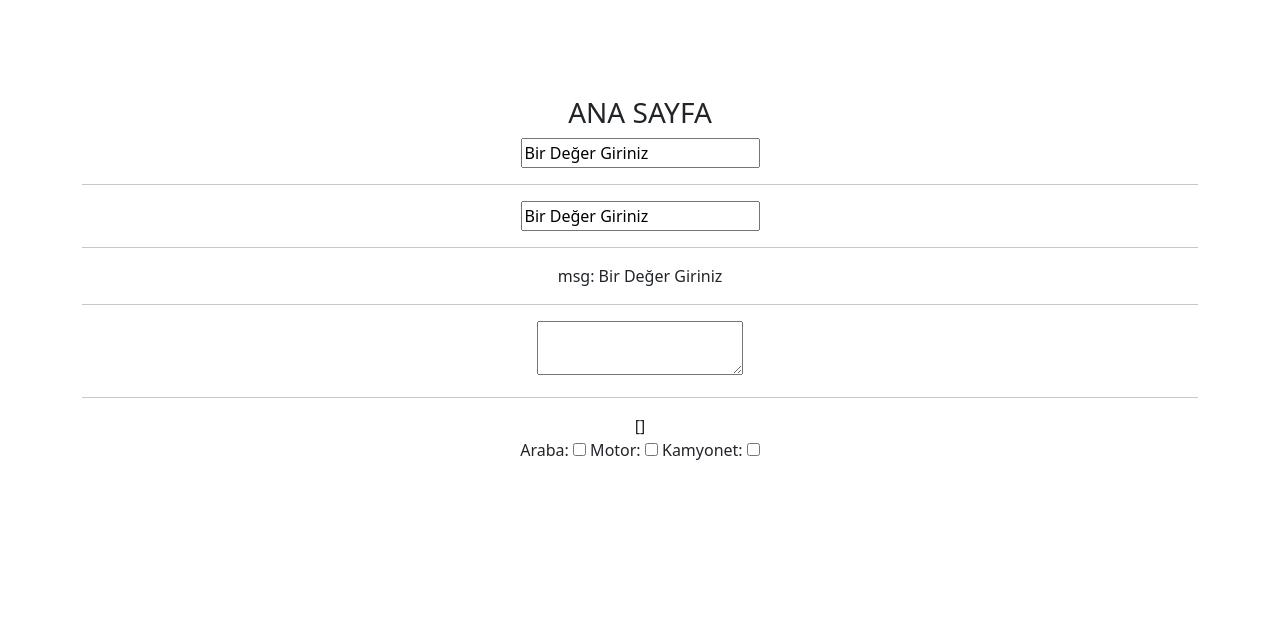
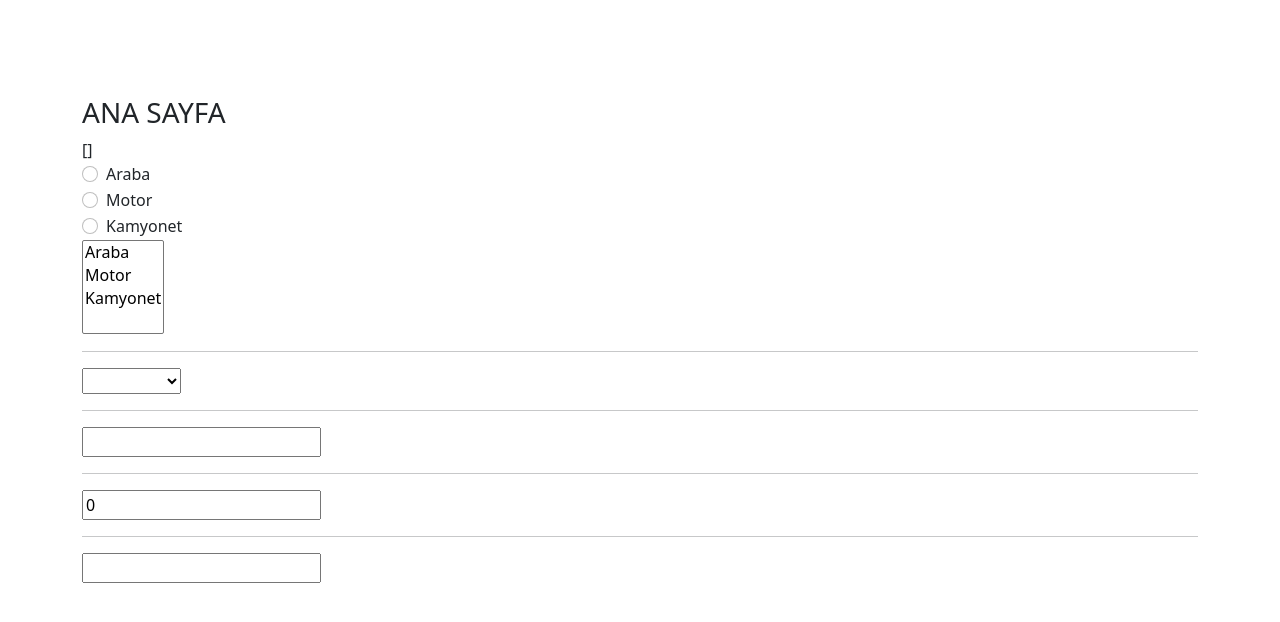
Before and after one commit to hhakangull/Vue3-examples-with-Typescript, a Vue app: page / in a window 1280 px wide. Shown: the top 622 px of the page. Built offline with nearby package versions, Linux system fonts and the light colour scheme.

Commit message:
input v-model tipleri

```diff
--- a/src/App.vue
+++ b/src/App.vue
@@ -1,37 +1,47 @@
 <template>
-  <div class="container text-center py-5">
+  <div class="container py-5">
     <h3 class="mt-5">ANA SAYFA</h3>
-    <input :value="msg" type="text" @input="makeEqual" />
-    <hr />
-    <input type="text" v-model="msg" />
-    <hr />
-    msg: {{ msg }}
-    <hr />
-    <div style="white-space: pre-wrap;">{{ text }}</div>
-    <textarea v-model="text"></textarea>
-    <hr />
-    {{ checkbox }}
-    <br />
-    Araba:
-    <input value="araba" type="checkbox" v-model="checkbox" />
-    Motor:
-    <input value="motor" type="checkbox" v-model="checkbox" />
-    Kamyonet:
-    <input value="kamyonet" type="checkbox" v-model="checkbox" />
+    <div class="col-sm-10">{{ values }}</div>
+    <div>
+      <div class="form-check">
+        <input v-model="values" class="form-check-input" type="radio" value="araba" />
+        <label class="form-check-label" for="gridRadios1">Araba</label>
+      </div>
+      <div class="form-check">
+        <input v-model="values" class="form-check-input" type="radio" value="motor" />
+        <label class="form-check-label" for="gridRadios2">Motor</label>
+      </div>
+      <div class="form-check">
+        <input v-model="values" class="form-check-input" type="radio" value="kamyonet" />
+        <label class="form-check-label" for="gridRadios2">Kamyonet</label>
+      </div>
+    </div>
+    <div>{{ checkValues }}</div>
+    <select v-model="checkValues" multiple class="custom-select mr-sm-2">
+      <option value="Araba">Araba</option>
+      <option value="Motor">Motor</option>
+      <option value="Kamyonet">Kamyonet</option>
+    </select> <hr>
+    <select v-model="checkValuesMultiple" class="custom-select mr-sm-2">
+      <option value="Araba">Araba</option>
+      <option value="Motor">Motor</option>
+      <option value="Kamyonet">Kamyonet</option>
+    </select> <hr>
+    <div>
+    <input type="text" v-model.trim="valuesNormal"> <hr>
+    <input type="number" v-model.number="num">  <hr>
+    <input type="text" v-model.lazy="valuesNormal">
+    </div>
   </div>
 </template>
 <script setup lang="ts">
 import { Ref, ref } from 'vue';
-const msg = ref('Bir Değer Giriniz');
-const text = ref('');
-const checkbox: Ref<String[]> = ref([]);
-function makeEqual(e: KeyboardEvent) {
-  if (e.currentTarget instanceof HTMLInputElement) {
-    return msg.value = e.currentTarget.value;
-  } else {
-    return msg.value;
-  }
-}
+const values: Ref<String[]> = ref([]);
+const checkValuesMultiple: Ref<String[]> = ref([]);
+const checkValues = ref('');
+
+const valuesNormal = ref('');
+const num = ref(0);
 
 </script>
 
```
